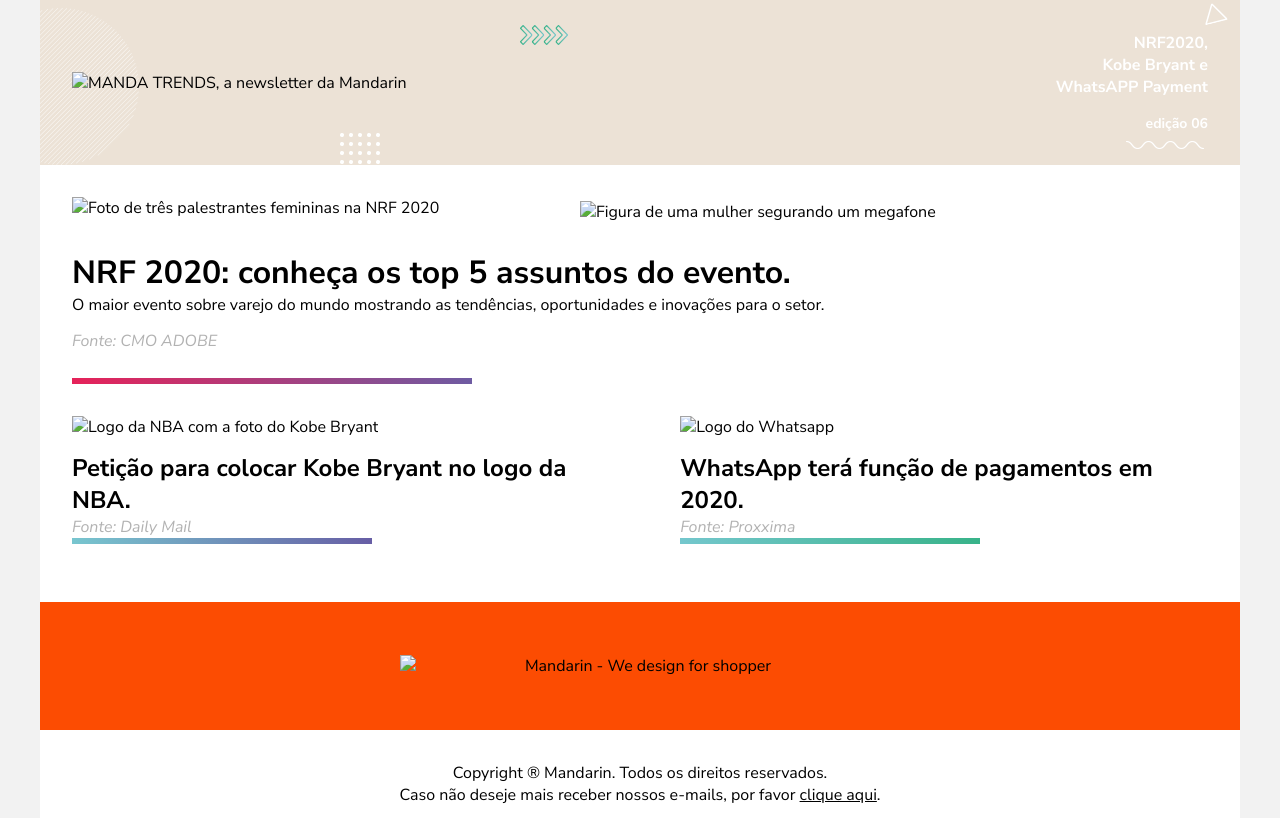
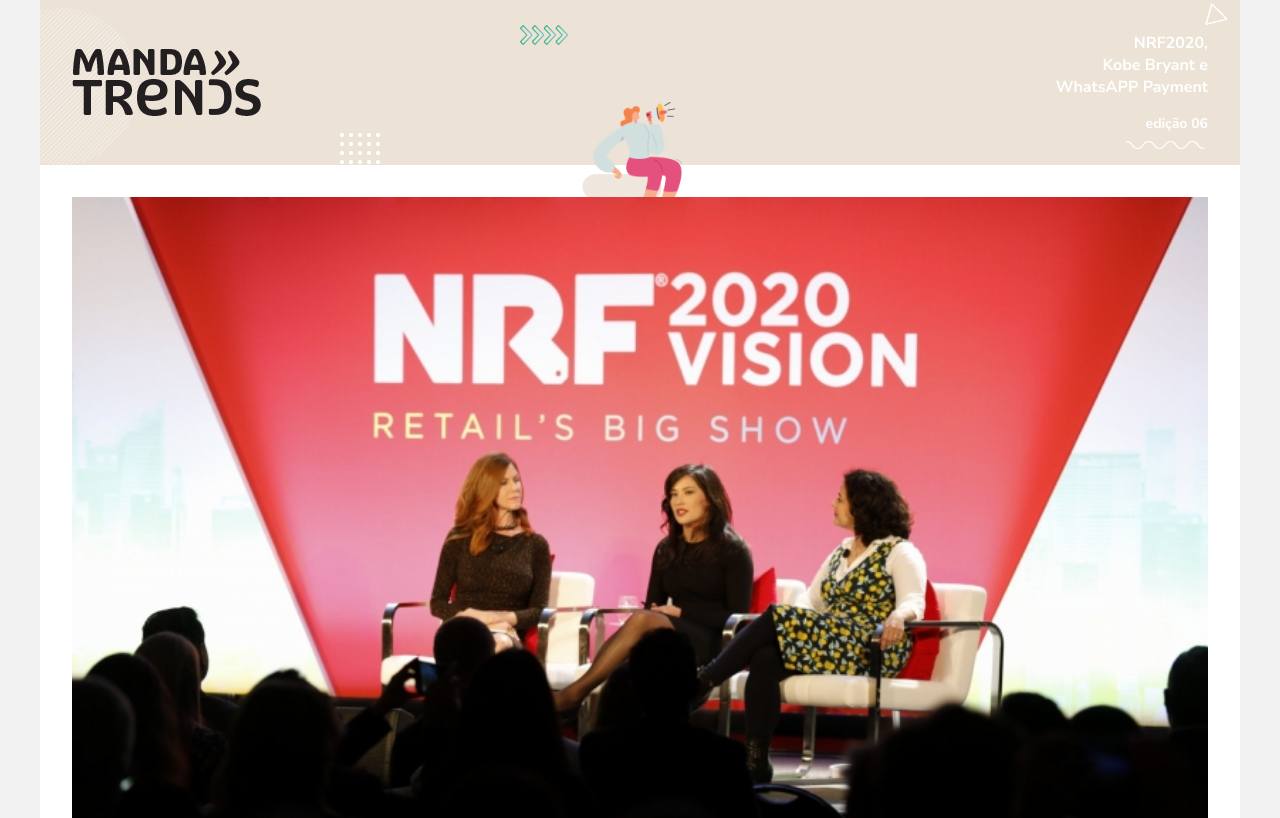
Before and after one commit to FelipeManchester/teste-mandarin, a plain HTML site: page index.html in a window 1280 px wide. Shown: the top 818 px of the page. Drawn offline with Linux system fonts and the light colour scheme; the site is published under a folder, as on GitHub Pages, so addresses that start at the root find nothing.

Commit message:
fix images source

```diff
--- a/index.html
+++ b/index.html
@@ -11,7 +11,7 @@
       href="https://fonts.googleapis.com/css2?family=Nunito+Sans:ital,opsz,wght@0,6..12,400;0,6..12,700;1,6..12,400&display=swap"
       rel="stylesheet"
     />
-    <link rel="icon" type="image/x-icon" href="/assets/FaviconMnadrin.png" />
+    <link rel="icon" type="image/x-icon" href="assets/FaviconMnadrin.png" />
     <link rel="stylesheet" href="style.css" />
     <title>MandaTrends</title>
   </head>
@@ -19,12 +19,12 @@
   <body>
     <header class="header-content">
       <img
-        src="/assets/logo.png"
+        src="assets/logo.png"
         alt="MANDA TRENDS, a newsletter da Mandarin"
         class="mandatrends-logo"
       />
       <img
-        src="/assets/girl.png"
+        src="assets/girl.png"
         alt="Figura de uma mulher segurando um megafone"
         class="girl"
       />
@@ -42,7 +42,7 @@
     </header>
     <main class="main-content">
       <img
-        src="/assets/nrf2020.jpg"
+        src="assets/nrf2020.jpg"
         alt="Foto de três palestrantes femininas na NRF 2020"
       />
       <h1>NRF 2020: conheça os top 5 assuntos do evento.</h1>
@@ -55,17 +55,14 @@
     </main>
     <section class="articles">
       <article>
-        <img
-          src="/assets/nba.jpg"
-          alt="Logo da NBA com a foto do Kobe Bryant"
-        />
+        <img src="assets/nba.jpg" alt="Logo da NBA com a foto do Kobe Bryant" />
         <h2>Petição para colocar Kobe Bryant no logo da NBA.</h2>
         <cite>Fonte: Daily Mail</cite>
         <a href="#">Ver →</a>
         <span class="separator2"></span>
       </article>
       <article>
-        <img src="/assets/whatsapp.jpg" alt="Logo do Whatsapp" />
+        <img src="assets/whatsapp.jpg" alt="Logo do Whatsapp" />
         <h2>WhatsApp terá função de pagamentos em 2020.</h2>
         <a href="#">Ver →</a>
         <cite>Fonte: Proxxima</cite>
@@ -76,7 +73,7 @@
     <footer class="footer-content">
       <div class="footer-logo">
         <img
-          src="/assets/mandarin_logo.png"
+          src="assets/mandarin_logo.png"
           alt="Mandarin - We design for shopper"
         />
       </div>
```
